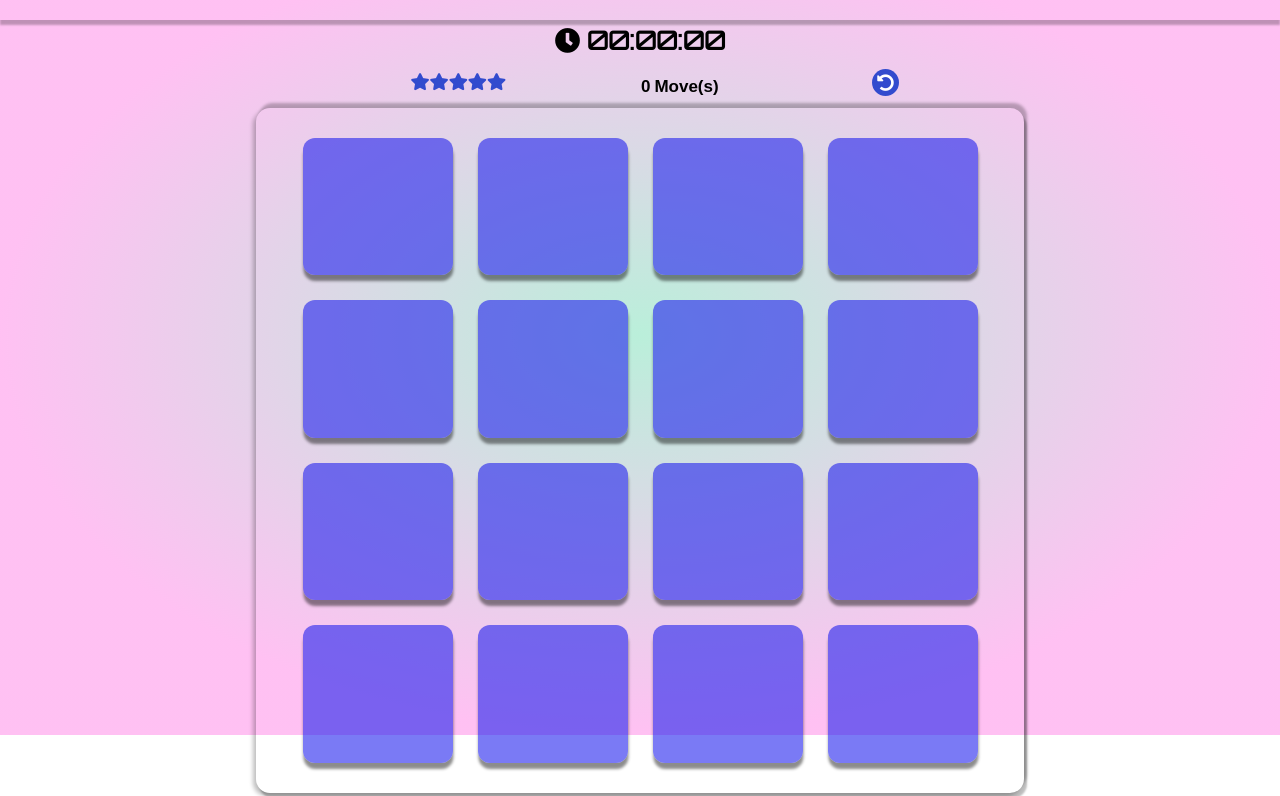
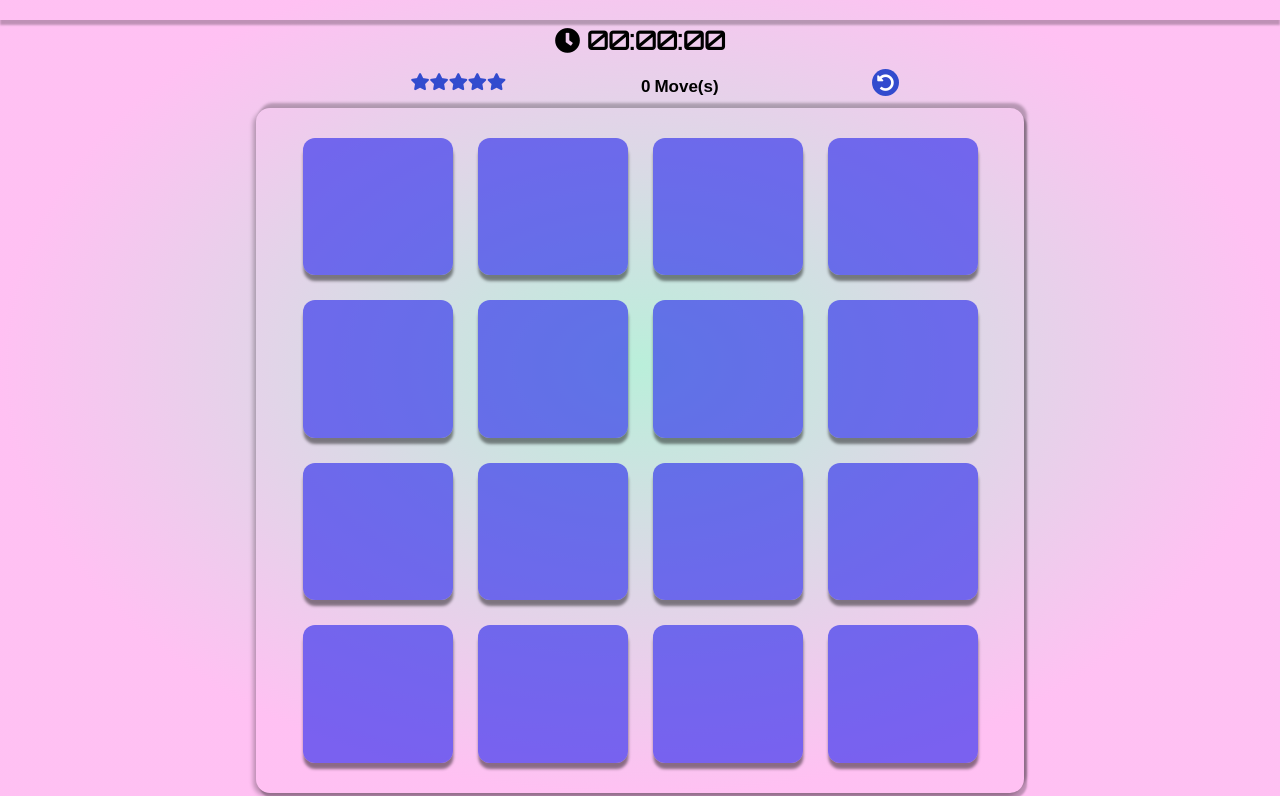
Before and after one commit to Theshedman/memory-card-game, a plain HTML site: page index.html in a window 1280 px wide. Shown: the part 65-861 px from the top of the page. Drawn offline with Linux system fonts and the light colour scheme.

Commit message:
Update style.css

```diff
--- a/css/style.css
+++ b/css/style.css
@@ -21,7 +21,7 @@ body {
 
 html,
 body {
-  height: 100vh;
+  min-height: 100%;
   width: 100vw;
 }
 
```
